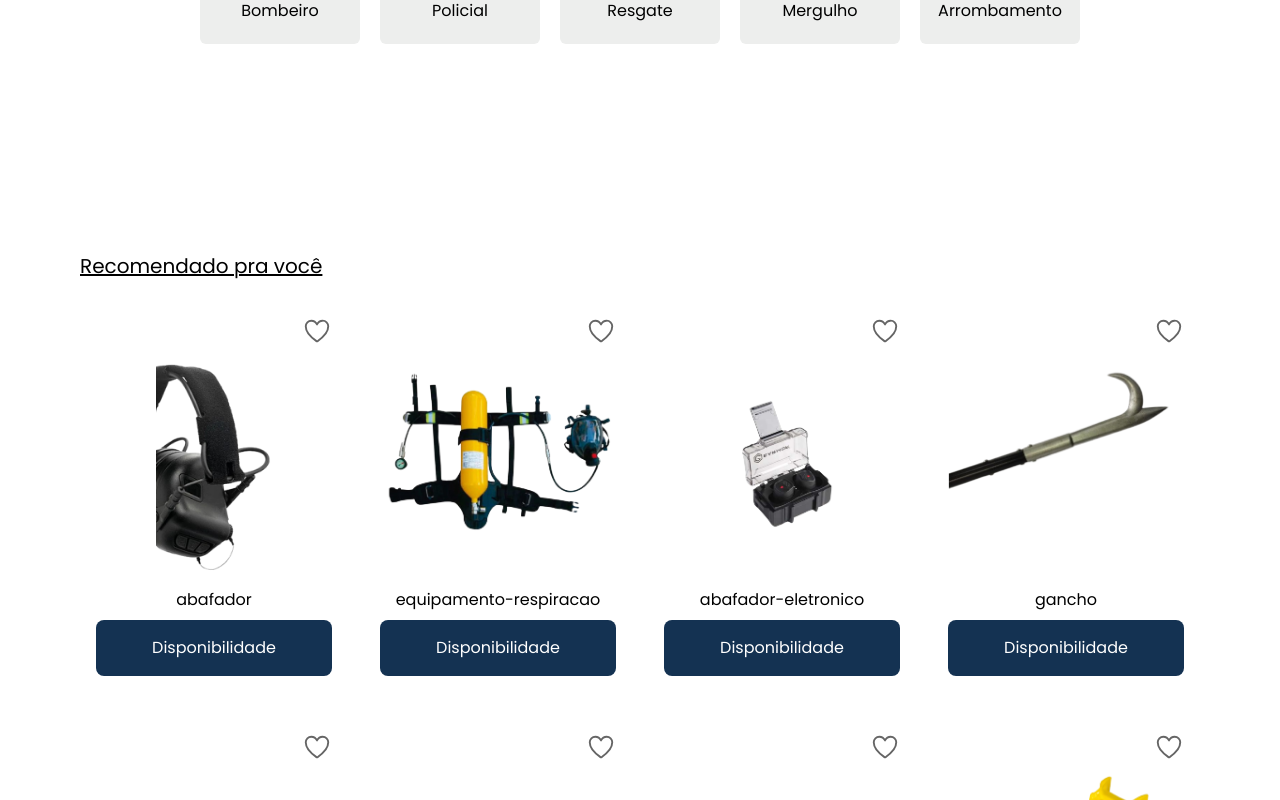
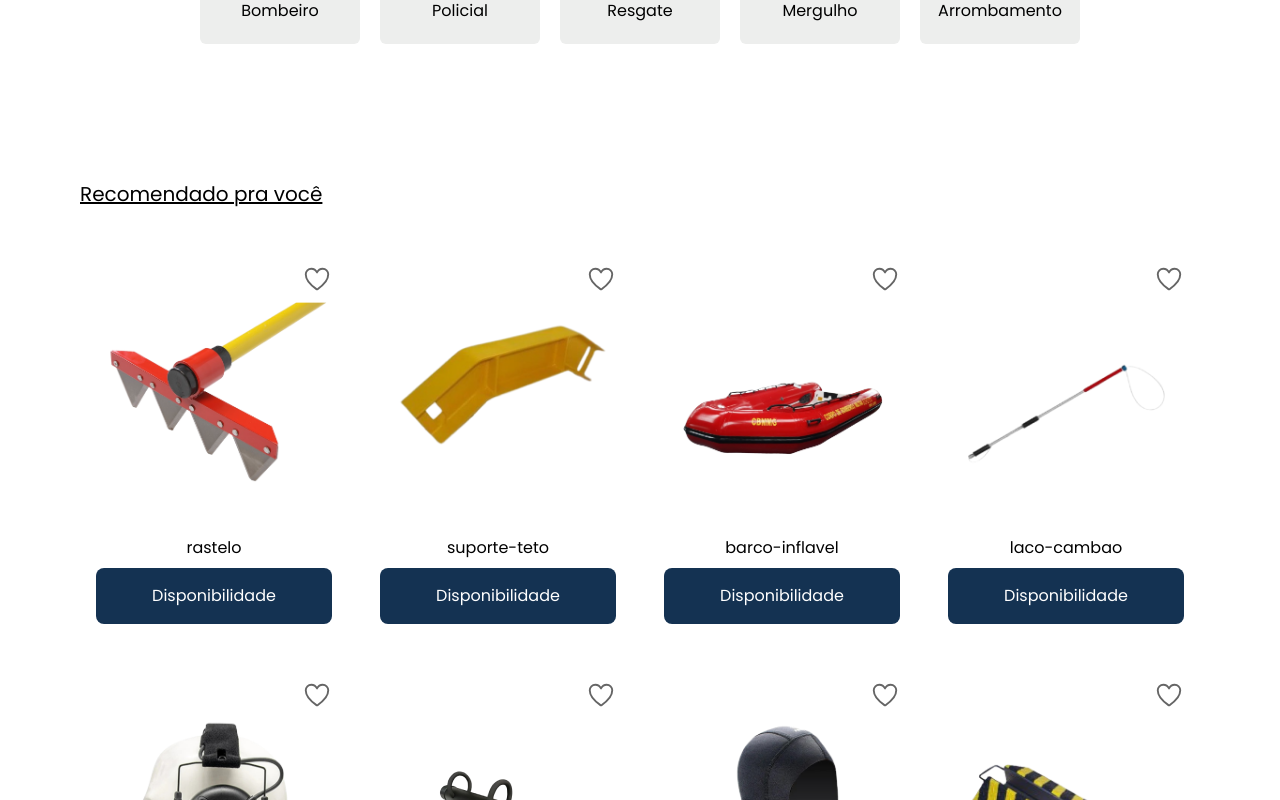
Before and after one commit to famgz/luck-protection-lp, a React (Vite) app: page / in a window 1280 px wide. Shown: the part 1460-2260 px from the top of the page. Built offline with nearby package versions, Linux system fonts and the light colour scheme.

Commit message:
fix: add key to map items

```diff
--- a/src/components/CategoryList.tsx
+++ b/src/components/CategoryList.tsx
@@ -11,17 +11,20 @@ export default function CategoryList() {
           <p className="text-xl">Navegar por Categoria</p>
           <div className="flex gap-5">
             <button>
-              <FaChevronLeft size={20} />
+              <FaChevronLeft size={24} />
             </button>
             <button>
-              <FaChevronRight size={20} />
+              <FaChevronRight size={24} />
             </button>
           </div>
         </div>
         <div className="flex-center mt-5 gap-5">
           {categories.length > 0 &&
             categories.map((c) => (
-              <div className="flex-center h-[128px] w-[160px] flex-col gap-3 rounded-md bg-background-dark">
+              <div
+                key={c}
+                className="flex-center h-[128px] w-[160px] flex-col gap-3 rounded-md bg-background-dark"
+              >
                 <img src={`/icons/${c}.svg`} alt={c} />
                 <h3 className="capitalize">{c}</h3>
               </div>
--- a/src/components/ProductsList.tsx
+++ b/src/components/ProductsList.tsx
@@ -8,7 +8,7 @@ export default function ProductsList() {
   return (
     <div className="flex flex-wrap justify-center gap-4 gap-y-6">
       {displayProducts.length > 0 &&
-        displayProducts.map((p) => <ProductCard product={p} />)}
+        displayProducts.map((p) => <ProductCard product={p} key={p.title} />)}
     </div>
   );
 }
--- a/src/pages/Home.tsx
+++ b/src/pages/Home.tsx
@@ -7,12 +7,15 @@ export default function Home() {
   return (
     <>
       <Hero />
+
       <FeaturedProductsGrid />
+
       <CategoryList />
-      <div className="mt-32">
+
+      <div className="py-14">
         <div className="container">
           <h2 className="text-xl underline">Recomendado pra você</h2>
-          <div className="mt-5">
+          <div className="mt-10">
             <ProductsList />
           </div>
         </div>
```
